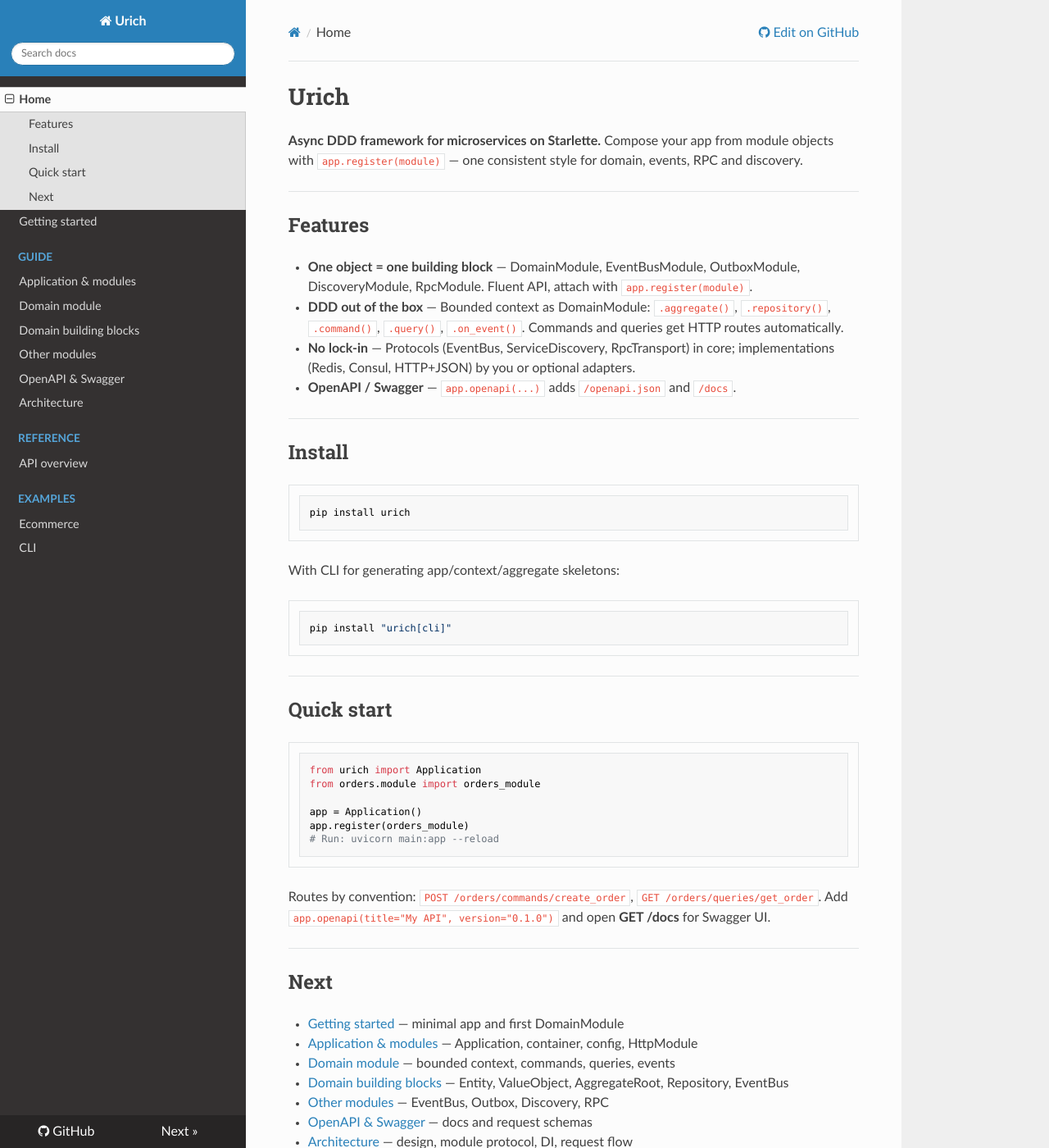
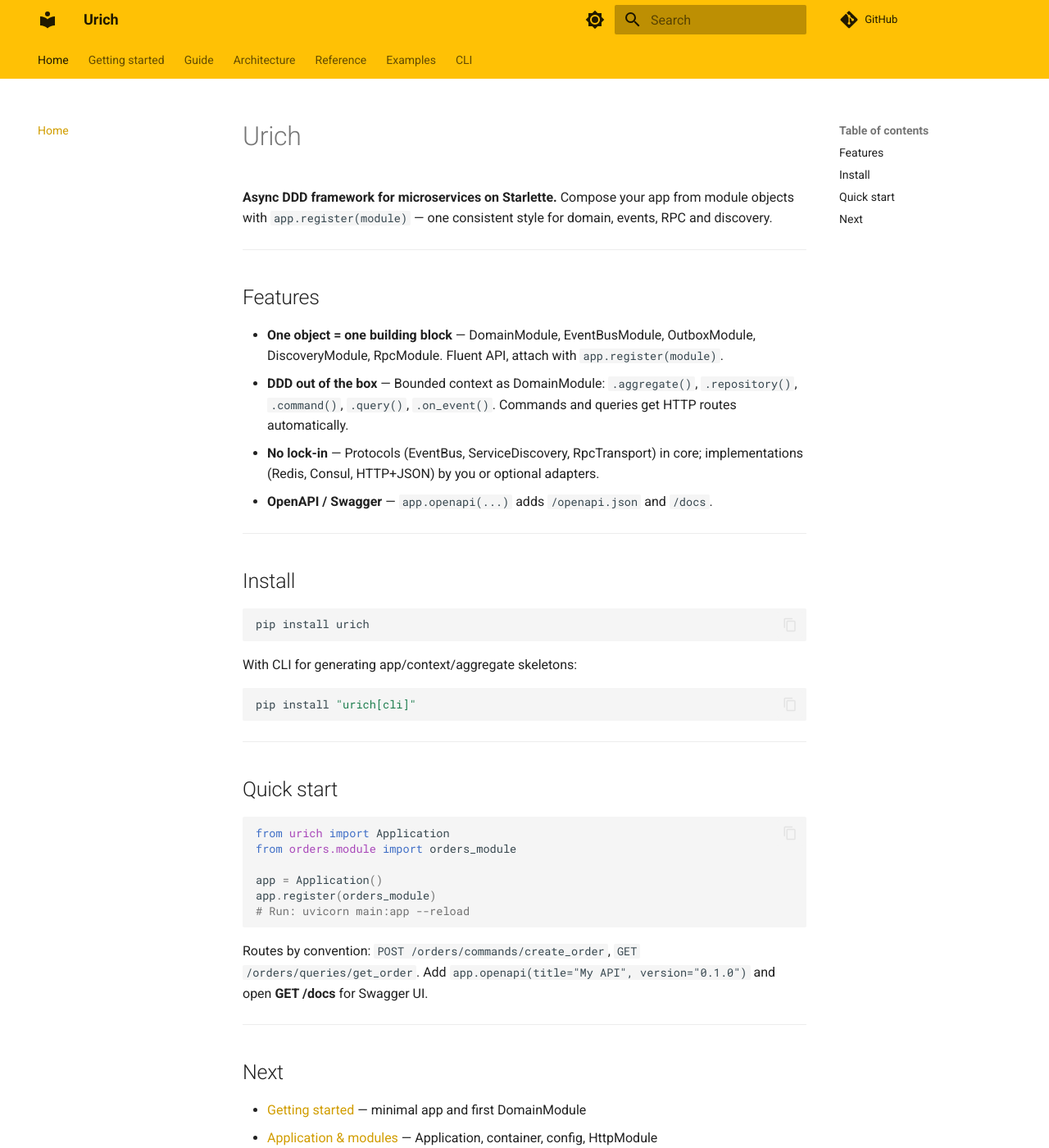
Before and after one commit to KashN9sh/urich, an MkDocs documentation site: the page built from docs/index.md, in a window 1280 px wide and 1400 px high. Shown: the whole window at 82% size. Built offline with MkDocs 1.6.1 and Material for MkDocs 9.7.7, drawn with Linux system fonts in a browser that asks for light colours; nearby versions of some CDN libraries; comment, search, counter and statistics services are not loaded; some of the changed text lies outside the part shown.

Commit message:
Update MkDocs configuration and dependencies
- Changed theme in mkdocs.yml from Read the Docs to Material for enhanced design and features.
- Updated documentation dependencies in pyproject.toml to specify compatible versions of MkDocs and MkDocs Material.

```diff
--- a/mkdocs.yml
+++ b/mkdocs.yml
@@ -5,7 +5,26 @@
 edit_uri: edit/main/docs/
 
 theme:
-  name: readthedocs
+  name: material
+  language: en
+  palette:
+    - media: "(prefers-color-scheme: light)"
+      primary: amber
+      accent: amber
+      toggle:
+        icon: material/brightness-7
+        name: Dark mode
+    - media: "(prefers-color-scheme: dark)"
+      primary: amber
+      accent: amber
+      toggle:
+        icon: material/brightness-4
+        name: Light mode
+  features:
+    - navigation.tabs
+    - navigation.sections
+    - content.code.copy
+    - content.tabs.link
 
 plugins:
   - search
@@ -27,8 +46,10 @@
   - CLI: cli.md
 
 markdown_extensions:
+  - pymdownx.highlight:
+      anchor_linenums: true
+  - pymdownx.superfences
+  - pymdownx.tabbed:
+      alternate_style: true
   - admonition
   - tables
-  - pymdownx.superfences
-  - pymdownx.highlight:
-      anchor_linenums: true
--- a/pyproject.toml
+++ b/pyproject.toml
@@ -26,7 +26,7 @@
 [project.optional-dependencies]
 dev = ["pytest", "pytest-asyncio", "httpx", "uvicorn"]
 cli = ["typer>=0.9.0"]
-docs = ["mkdocs>=1.5", "pymdown-extensions"]
+docs = ["mkdocs>=1.5,<2", "mkdocs-material>=9.0", "pymdown-extensions"]
 
 [project.urls]
 Homepage = "https://kashn9sh.github.io/urich"
```
